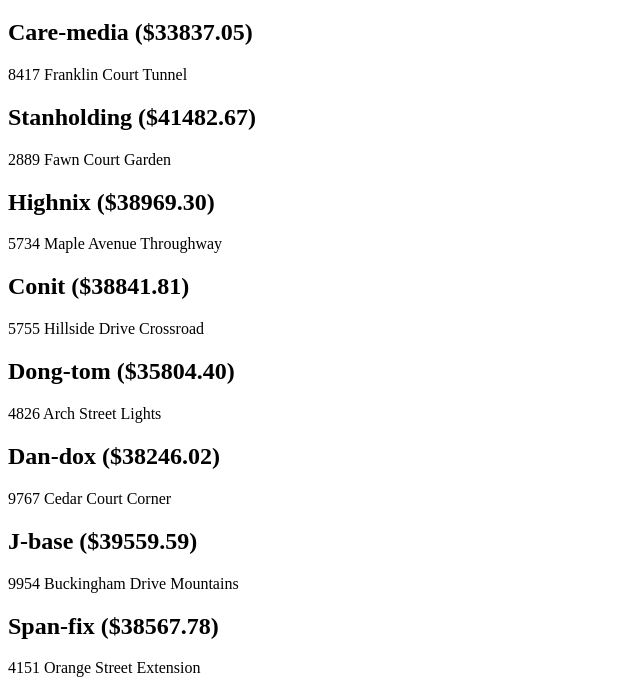
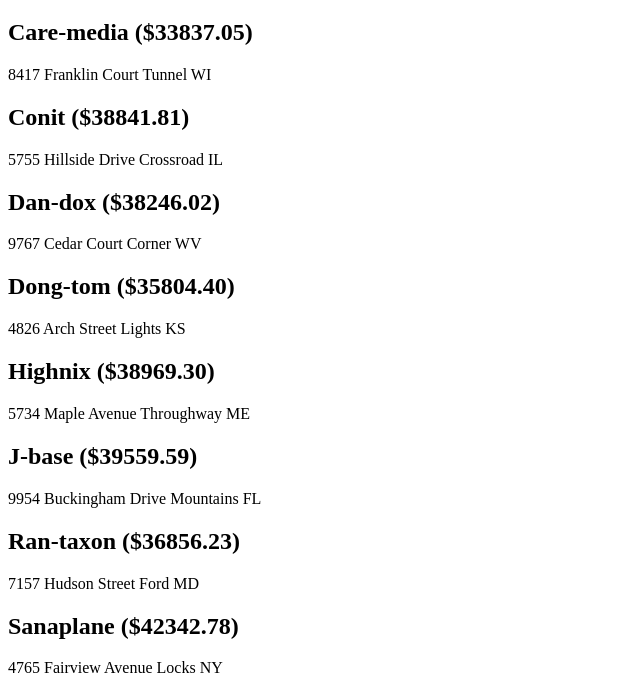
Before and after one commit to willkotheimer/js_array_methods, a plain HTML site: page index.html in a window 1280 px wide. Shown: the part 90-784 px from the top of the page, without its empty margins (0-640 px from the left). Drawn offline with nearby package versions, Linux system fonts and the light colour scheme.

Commit message:
Alphabetized my businessess

```diff
--- a/index.html
+++ b/index.html
@@ -26,6 +26,7 @@
     <div id="purchasingAgents"></div>
     <input type="text" placeholder="Enter business name" id="newCompanySearch" />
     <div id="find"></div>
+    <div id="sort"></div>
 
     <script src="https://code.jquery.com/jquery-3.5.1.min.js"
         integrity="sha256-9/aliU8dGd2tb6OSsuzixeV4y/faTqgFtohetphbbj0=" crossorigin="anonymous"></script>
--- a/javascripts/components/forEach.js
+++ b/javascripts/components/forEach.js
@@ -1,19 +1,22 @@
 import { businesses } from './../helpers/data/businessArray.js'
+import { sortByName } from './sortingMethods.js'
 
 const foreachfunction = (businesses) => {
 
     const mybiz = $('#foreach');
     mybiz.html('<h1>Active Businesses</h1>');
-    businesses.forEach(business => {
+
+    sortByName(businesses, 'companyName').reverse().forEach(business => {
         let totalOrders = business.orders.reduce(
             (currentTotal, nextValue) => currentTotal += nextValue,
-            0)
+            0);
         mybiz.append(`
     <h2>${business.companyName}
     ($${totalOrders.toFixed(2)})
     </h2>
     <section>
     ${business.addressFullStreet}
+    ${business.addressStateCode}
     </section>
     `)
     });
@@ -31,10 +34,10 @@ $("#companySearch").keyup(e => {
     if (result) {
         const mybiz = $('#foreach');
         mybiz.html('<h1>Active Businesses</h1>');
-        result.forEach(bus => {
+        sortByName(result, 'companyName').reverse().forEach(bus => {
             let totalOrders = bus.orders.reduce(
                 (currentTotal, nextValue) => currentTotal += nextValue,
-                0)
+                0);
             mybiz.append(`
         <h2>
         ${bus.companyName}
--- /dev/null
+++ b/javascripts/components/sortingMethods.js
@@ -0,0 +1,37 @@
+
+
+//adapted from mdn:
+
+const sortByValue = items => {
+    // sort by value
+    items.sort(function (a, b) {
+        return a.value - b.value;
+    });
+}
+
+
+const sortByName = (items, sortwhat) => {
+
+
+    // sort by name
+    items.sort(function (a, b) {
+
+        console.log('sorting');
+        var nameA = a[`${sortwhat}`].toUpperCase(); // ignore upper and lowercase
+        var nameB = b[`${sortwhat}`].toUpperCase(); // ignore upper and lowercase
+        if (nameA > nameB) {
+            return -1;
+        }
+        if (nameA < nameB) {
+            return 1;
+        }
+
+        // names must be equal
+        return 0;
+
+
+    });
+
+    return items;
+}
+export { sortByName, sortByValue }
--- a/javascripts/main.js
+++ b/javascripts/main.js
@@ -10,8 +10,6 @@ const init1 = () => {
     filteroutNY(businesses);
     myPurchaseAgents(businesses);
     findFunction(businesses);
-
-
 }
 
 
```
